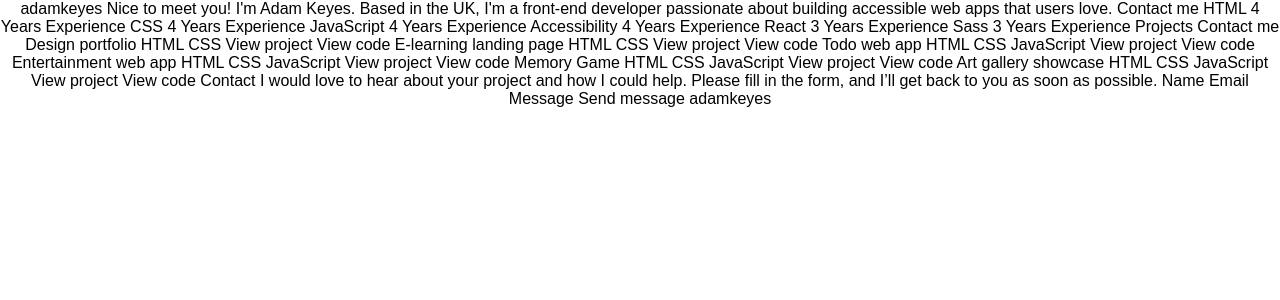
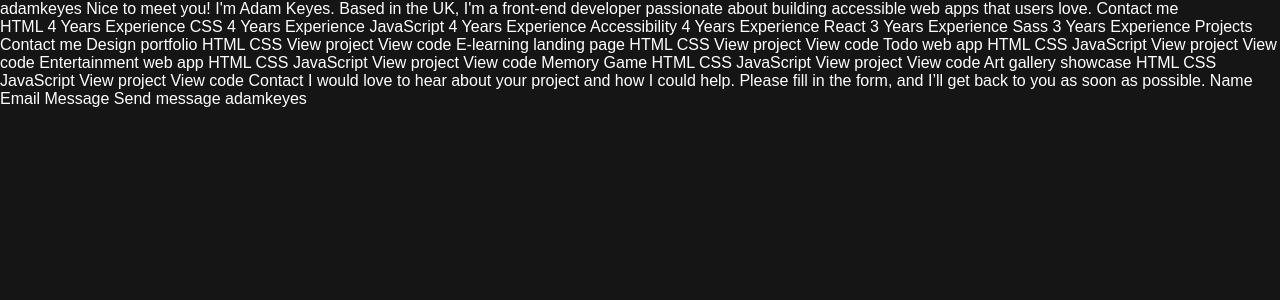
Before and after one commit to Rubendvb/single-page-developer-portfolio, a React (Vite) app: page / in a window 1280 px wide. Shown: the top 300 px of the page. Built offline with nearby package versions, Linux system fonts and the light colour scheme.

Commit message:
starting header

```diff
--- a/src/App.css
+++ /dev/null
@@ -1,5 +0,0 @@
-#root {
-  max-width: 1280px;
-  margin: 0 auto;
-  text-align: center;
-}
--- a/src/App.tsx
+++ b/src/App.tsx
@@ -1,21 +1,19 @@
-import './App.css'
+import Header from './components/Header'
 
 function App() {
   return (
     <>
-      adamkeyes Nice to meet you! I'm Adam Keyes. Based in the UK, I'm a
-      front-end developer passionate about building accessible web apps that
-      users love. Contact me HTML 4 Years Experience CSS 4 Years Experience
-      JavaScript 4 Years Experience Accessibility 4 Years Experience React 3
-      Years Experience Sass 3 Years Experience Projects Contact me Design
-      portfolio HTML CSS View project View code E-learning landing page HTML CSS
-      View project View code Todo web app HTML CSS JavaScript View project View
-      code Entertainment web app HTML CSS JavaScript View project View code
-      Memory Game HTML CSS JavaScript View project View code Art gallery
-      showcase HTML CSS JavaScript View project View code Contact I would love
-      to hear about your project and how I could help. Please fill in the form,
-      and I’ll get back to you as soon as possible. Name Email Message Send
-      message adamkeyes
+      <Header />
+      HTML 4 Years Experience CSS 4 Years Experience JavaScript 4 Years
+      Experience Accessibility 4 Years Experience React 3 Years Experience Sass
+      3 Years Experience Projects Contact me Design portfolio HTML CSS View
+      project View code E-learning landing page HTML CSS View project View code
+      Todo web app HTML CSS JavaScript View project View code Entertainment web
+      app HTML CSS JavaScript View project View code Memory Game HTML CSS
+      JavaScript View project View code Art gallery showcase HTML CSS JavaScript
+      View project View code Contact I would love to hear about your project and
+      how I could help. Please fill in the form, and I’ll get back to you as
+      soon as possible. Name Email Message Send message adamkeyes
     </>
   )
 }
--- /dev/null
+++ b/src/components/Header/index.tsx
@@ -0,0 +1,12 @@
+import * as S from './styles'
+export default function Header() {
+  return (
+    <S.Container>
+      <div>
+        adamkeyes Nice to meet you! I'm Adam Keyes. Based in the UK, I'm a
+        front-end developer passionate about building accessible web apps that
+        users love. Contact me
+      </div>
+    </S.Container>
+  )
+}
--- /dev/null
+++ b/src/components/Header/styles.ts
@@ -0,0 +1,3 @@
+import styles from 'styled-components'
+
+export const Container = styles.header``
--- a/src/index.css
+++ /dev/null
@@ -1,11 +0,0 @@
-:root {
-  font-synthesis: none;
-  text-rendering: optimizeLegibility;
-  -webkit-font-smoothing: antialiased;
-  -moz-osx-font-smoothing: grayscale;
-}
-
-body {
-  min-width: 320px;
-  min-height: 100vh;
-}
--- a/src/main.tsx
+++ b/src/main.tsx
@@ -6,7 +6,6 @@ import App from './App.tsx'
 
 import theme from './styles/theme.ts'
 import GlobalStyles from './styles/global.ts'
-import './index.css'
 
 createRoot(document.getElementById('root')!).render(
   <StrictMode>
--- a/src/styles/global.ts
+++ b/src/styles/global.ts
@@ -25,7 +25,9 @@ const GlobalStyles = createGlobalStyle`
     padding: 0;
     box-sizing: border-box;
     -webkit-font-smoothing: antialiased;
-    -moz-osx-font-smoothing: grayscale
+    -moz-osx-font-smoothing: grayscale;
+    text-rendering: optimizeLegibility;
+    font-synthesis: none;
   }
 
 
@@ -37,6 +39,10 @@ const GlobalStyles = createGlobalStyle`
     body {
       font-family: ${theme.font.family};
       font-size: ${theme.font.sizes.xsmall};
+      min-width: 320px;
+      min-height: 100vh;
+      background-color: ${theme.colors.black};
+      color: ${theme.colors.white};
     }
   `}
 
```
Also changed, not shown: src/app.ts (added).
